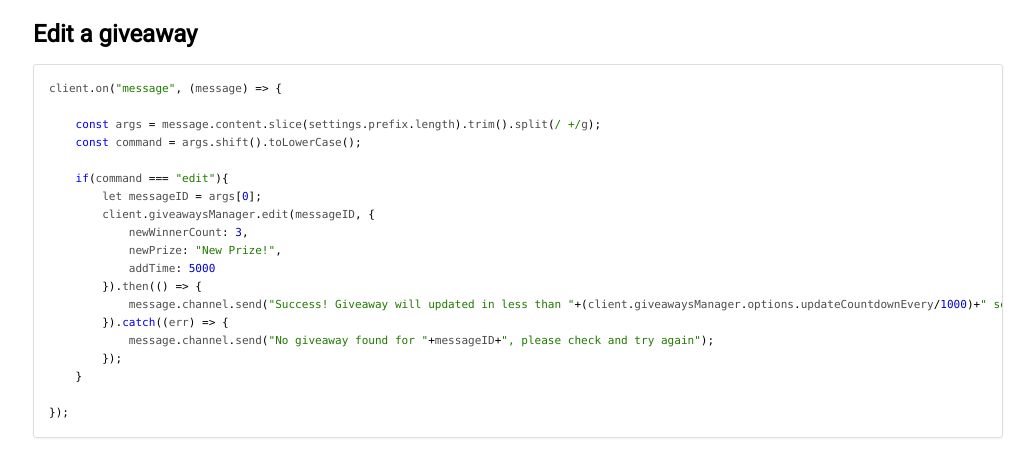
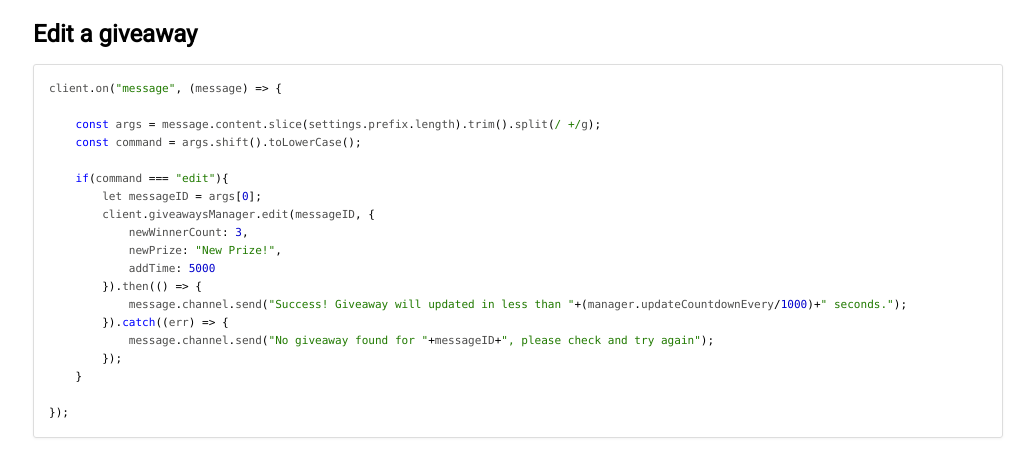
Before and after one commit to Androz2091/discord-giveaways, a plain HTML site: page index.html in a window 1280 px wide. Shown: the part 4285-4736 px from the top of the page, without its empty margins (247-1280 px from the left). Drawn offline with nearby package versions, Linux system fonts and the light colour scheme.

Commit message:
deploy: d25d9bd8cbd55fa403546a089acd63bc7c6a32f1

```diff
--- a/index.html
+++ b/index.html
@@ -194,7 +194,7 @@ You can pass an options object to customize the giveaways. Here is a list of the
             newPrize: &quot;New Prize!&quot;,
             addTime: 5000
         }).then(() => {
-            message.channel.send(&quot;Success! Giveaway will updated in less than &quot;+(client.giveawaysManager.options.updateCountdownEvery/1000)+&quot; seconds.&quot;);
+            message.channel.send(&quot;Success! Giveaway will updated in less than &quot;+(manager.updateCountdownEvery/1000)+&quot; seconds.&quot;);
         }).catch((err) => {
             message.channel.send(&quot;No giveaway found for &quot;+messageID+&quot;, please check and try again&quot;);
         });
```
